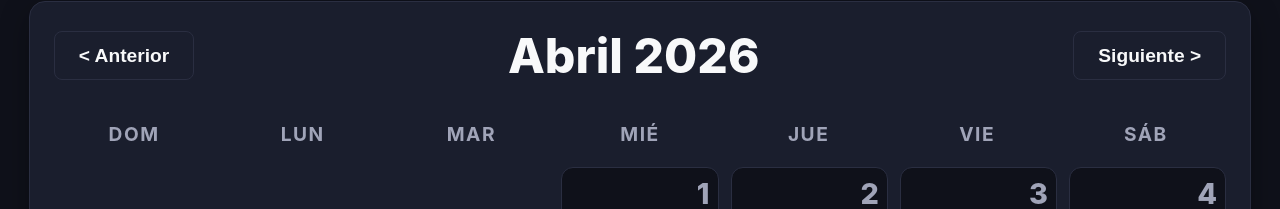
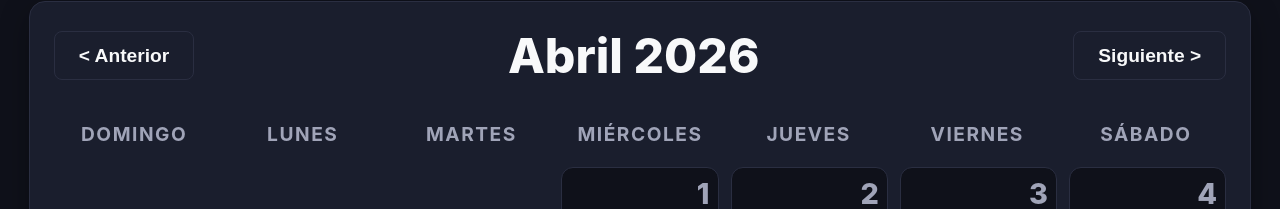
Before and after one commit to BraianGerez7733/my-family, a React (Vite) app: page / in a window 1280 px wide. Shown: the part 212-421 px from the top of the page. Built offline with nearby package versions, Linux system fonts and the light colour scheme; no server answers; the database is empty.

Commit message:
fix: change days to full text and html lang to es to prevent wrong translations

```diff
--- a/index.html
+++ b/index.html
@@ -1,5 +1,5 @@
 <!doctype html>
-<html lang="en">
+<html lang="es">
   <head>
     <meta charset="UTF-8" />
     <link rel="icon" type="image/svg+xml" href="/favicon.svg" />
--- a/src/components/Calendar.jsx
+++ b/src/components/Calendar.jsx
@@ -30,7 +30,7 @@ export default function Calendar({ events, onDayClick }) {
   };
 
   const renderDaysHeader = () => {
-    const days = ['Dom', 'Lun', 'Mar', 'Mié', 'Jue', 'Vie', 'Sáb'];
+    const days = ['Domingo', 'Lunes', 'Martes', 'Miércoles', 'Jueves', 'Viernes', 'Sábado'];
     return (
       <div className="days-row">
         {days.map((day, i) => (
```
